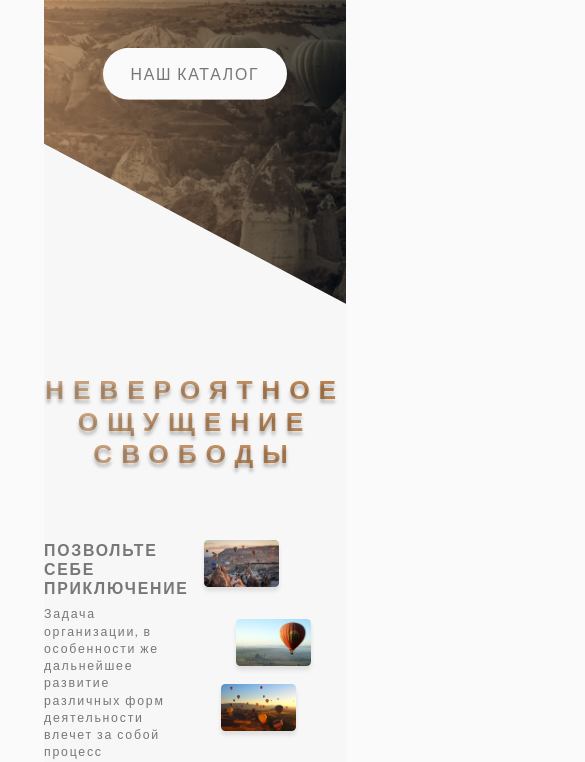
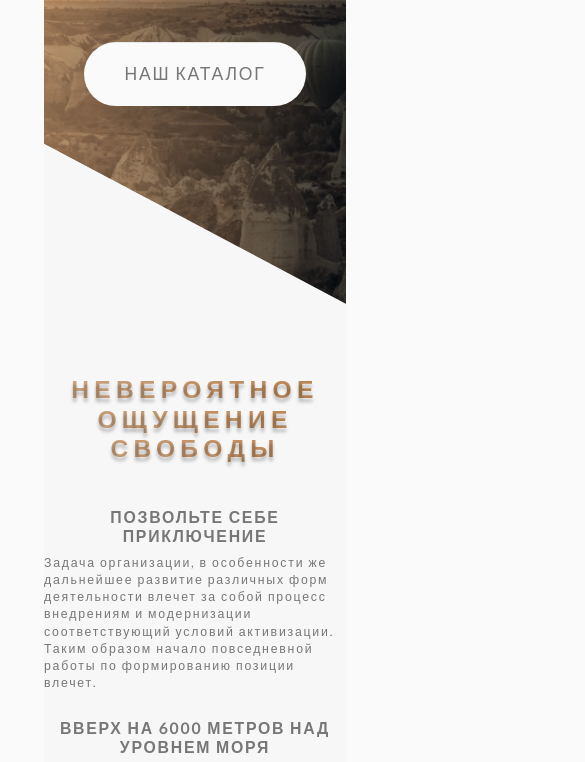
Before and after one commit to AzatResh/balloons_website, a plain HTML site: page src/index.html in a window 390 px wide. Shown: the part 542-1304 px from the top of the page, 585 px wide, since content can reach past the window. Drawn offline with nearby package versions, Linux system fonts and the light colour scheme; files whose address does not match are found by name.

Commit message:
-- адаптивность до 600(часть-1)

```diff
--- a/src/sass/base/_typography.sass
+++ b/src/sass/base/_typography.sass
@@ -28,6 +28,9 @@
         @include respond(tab-land)
             font-size: 3.5rem
             margin-bottom: 0rem
+        @include respond(tab-port)
+            font-size: 3rem
+            letter-spacing: .5rem
     &__second
         display: block
         font-weight: 100
@@ -36,6 +39,9 @@
         letter-spacing: 0.5rem
         @include respond(tab-land)
             font-size: 2.8rem
+        @include respond(tab-port)
+            font-size: 2.6rem
+            letter-spacing: .2rem
 
 body
     font-family: "_Lato", sans-serif
@@ -62,6 +68,9 @@ body
         color: $color-white
     @include respond(tab-land)
         font-size: 3rem
+    @include respond(tab-port)
+        font-size: 2.8rem
+        letter-spacing: 0.6rem
 
 .title-third
     font-size: $font-size-h3
@@ -70,6 +79,8 @@ body
     text-transform: uppercase
     @include respond(tab-land)
         font-size: 1.8rem
+    @include respond(tab-port)
+        text-align: center
 
 .paragraph
     font-weight: 400
--- a/src/sass/base/_utilities.sass
+++ b/src/sass/base/_utilities.sass
@@ -15,6 +15,8 @@
 
 .margin-bottom-80px
     margin-bottom: 8rem
+    @include respond(tab-port)
+        margin-bottom: 5rem
 
 .padding-left-35px
     padding-left: 3.5rem
--- a/src/sass/components/_book.sass
+++ b/src/sass/components/_book.sass
@@ -5,6 +5,9 @@
     overflow: hidden
     @include respond(tab-land)
         height: 50rem
+    @include respond(tab-port)
+        background: linear-gradient(110deg, rgba(255,255,255, 0.9) 0%, rgba(255,255,255, 0.8) 100%, rgba(186,133,80, 0.8) 100%, rgba(161,79,3,0.8) 100%), url("../img/form-img.jpg") center / cover no-repeat
+        height: 55rem
 
 .card-form
     width: 68%
@@ -12,6 +15,9 @@
     padding-left: 5rem
     @include respond(tab-land)
         padding-top: 2rem
+    @include respond(tab-port)
+        width: 100%
+        padding-left: 4rem
     &__group
         &:not(:last-child)
             margin-bottom: 1.7rem
@@ -32,6 +38,9 @@
         border: none
         border-bottom: .2rem solid transparent
         border-radius: .5rem
+        @include respond(tab-port)
+            width: 90%
+            box-shadow: $box-shadow
         &:focus
             outline: none
             border-bottom: .2rem solid #66D763
@@ -63,6 +72,8 @@
             width: 60%
             padding-left: 3.5rem
             margin-bottom: 1.5rem
+        @include respond(tab-port)
+            margin-bottom: 2.5rem
     &__label-radio
         position: relative
         cursor: pointer
--- a/src/sass/components/_button.sass
+++ b/src/sass/components/_button.sass
@@ -10,6 +10,9 @@
         @include respond(tab-land)
             padding: 1.5rem 3rem
             font-size: 1.8rem
+        @include respond(tab-port)
+            padding: 2rem 4.5rem
+            font-size: 2rem
 
     &:hover
         transform: translateY(-0.4rem)
--- a/src/sass/components/_feedback-card.sass
+++ b/src/sass/components/_feedback-card.sass
@@ -8,10 +8,20 @@
     transform: skewX(330deg)
     @include respond(tab-land)
         padding: 5rem 3rem 3rem 6rem
+    @include respond(tab-port)
+        transform: skewX(355deg)
+        padding: 3rem
     &>*
         transform: skewX(-330deg)
+        @include respond(tab-port)
+            transform: skewX(-355deg)
+            width: 85%
+            text-align: center
+
     &__block
         width: 90%
+        @include respond(tab-port)
+            width: 100%
     &__img
         position: relative
         height: 16rem
@@ -22,6 +32,12 @@
         -webkit-shape-outside: circle(50% at 50% 50%)
         margin-right: 4rem
         overflow: hidden
+        @include respond(tab-port)
+            float: none
+            margin: 0 auto
+            height: 18rem
+            width: 18rem
+            margin-bottom: 3rem
         img
             height: 100%
             transform: scale(1.05)
--- a/src/sass/components/_tour-card.sass
+++ b/src/sass/components/_tour-card.sass
@@ -3,10 +3,15 @@
     height: 54rem
     perspective: 150rem
     -moz-perspective: 150rem
+    @include respond(tab-port)
+        height: 70rem
+        margin-bottom: 5rem
     &__img
         height: 24.5rem
         background-blend-mode: hard-light
         clip-path: polygon(0 0, 100% 0, 100% 100%, 0 80%)
+        @include respond(tab-port)
+            height: 35.5rem
         &_1
             background: $color-brown-light url("../img/tour-card-2.jpg") center / cover no-repeat
         &_2
@@ -23,6 +28,9 @@
         position: absolute
         top: 18.5rem
         right: 0rem
+        @include respond(tab-port)
+            top: 30rem
+            font-size: 3.8rem
     &__desc
         ul
             list-style: none
@@ -41,6 +49,8 @@
                     font-size: 1.4rem
                     &:not(:last-child)
                         margin-bottom: 1.5rem
+                @include respond(tab-port)
+                    font-size: 2.3rem
     &__span
         padding: 1rem 2rem .3rem 2rem
         background: linear-gradient(90deg, $color-brown-light, $color-brown-dark)
@@ -50,6 +60,8 @@
             top: 3.5rem
             right: 0
             padding-bottom: 1rem
+            @include respond(tab-port)
+                top: 4.6rem
 
     &__backside-box
         position: absolute
--- a/src/sass/layout/_footer.sass
+++ b/src/sass/layout/_footer.sass
@@ -12,6 +12,8 @@
             margin-right: 5rem
             @include respond(tab-land)
                 margin-right: 1rem
+            @include respond(tab-port)
+                margin: 0 3rem 3rem 0
 
     &__link
         &:link, &:visited
--- a/src/sass/layout/_grid.sass
+++ b/src/sass/layout/_grid.sass
@@ -9,6 +9,10 @@
         max-width: 110rem
     @include respond(tab-land)
         max-width: 86rem
+    @include respond(tab-port)
+        max-width: 60rem
+        &:not(:last-child)
+            margin-bottom: 3rem
 
 .col-1-of-2
     width: calc((100% - #{$gutter-horizontal}) / 2)
@@ -40,3 +44,7 @@
     @include respond(tab-land)
         &:not(:last-child)
             margin-right: 2rem
+    @include respond(tab-port)
+        width: 100%
+        &:not(:last-child)
+            margin-right: 0rem
--- a/src/sass/layout/_navigation.sass
+++ b/src/sass/layout/_navigation.sass
@@ -9,6 +9,8 @@
         top: 7rem
         z-index: 12
         text-align: center
+        @include respond(tab-port)
+            box-shadow: $box-shadow
     &__backround
         width: 6rem
         height: 6rem
--- a/src/sass/pages/_home.sass
+++ b/src/sass/pages/_home.sass
@@ -1,6 +1,8 @@
 .section-about
     padding-top: 8rem
     margin-bottom: 5.4rem
+    @include respond(tab-port)
+        margin-bottom: 42rem
 
 .section-cards
     padding: 21.6rem 0
```
Also changed, not shown: src/css/style.css, 1 other file.
